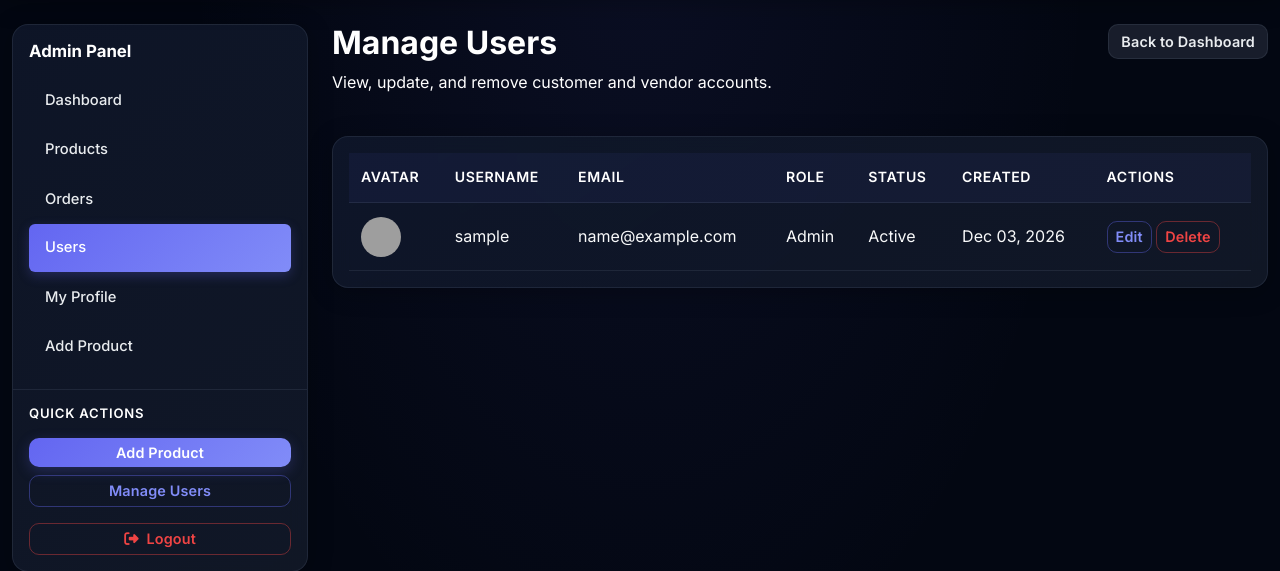
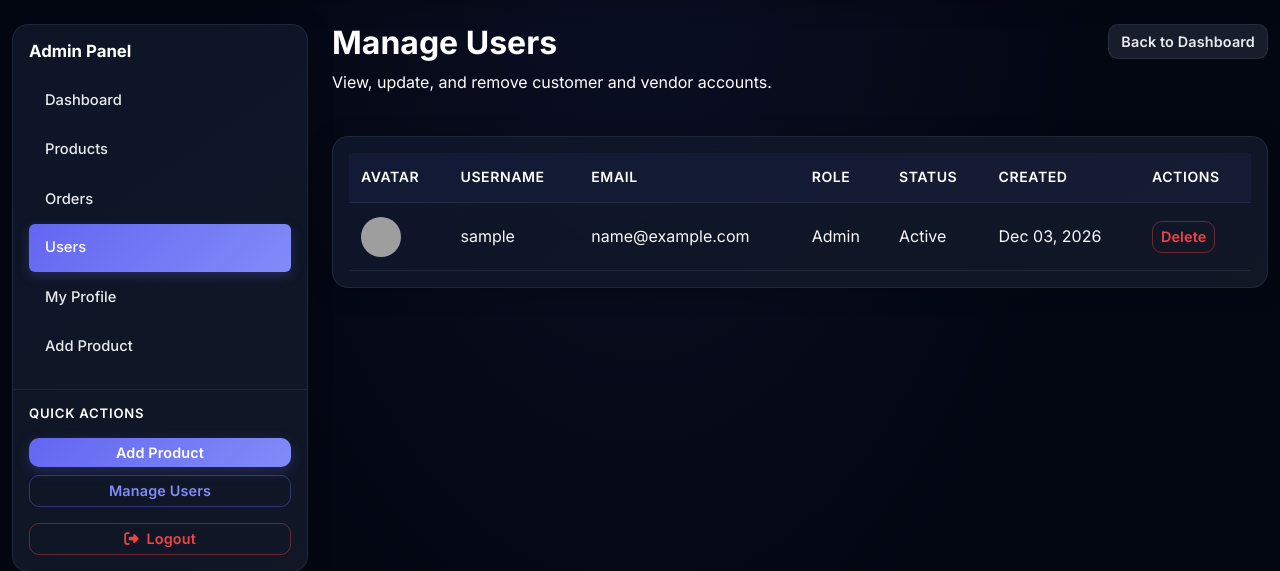
Before and after one commit to aliikram12/e-comrece, a PHP site: page /e-comrece/admin/users.php in a window 1280 px wide. Shown: the part 69-640 px from the top of the page. Run offline with PHP 8.4, Linux system fonts and the light colour scheme; the visitor is signed in with stand-in values (Sample User, id 1); data that the repository does not hold is empty; grey boxes are pictures that could not be loaded.

Commit message:
remove edit button in user table from admin panel

```diff
--- a/admin/users.php
+++ b/admin/users.php
@@ -191,7 +191,6 @@ include '../includes/header.php';
                             <td><?php echo ucfirst($user['status']); ?></td>
                             <td><?php echo date('M d, Y', strtotime($user['created_at'])); ?></td>
                             <td>
-                                <a href="users.php?edit=<?php echo $user['user_id']; ?>" class="btn btn-sm btn-outline-primary">Edit</a>
                                 <form method="POST" class="d-inline-block" onsubmit="return confirm('Delete this user?');">
                                     <input type="hidden" name="delete_user" value="1">
                                     <input type="hidden" name="user_id" value="<?php echo $user['user_id']; ?>">
```
